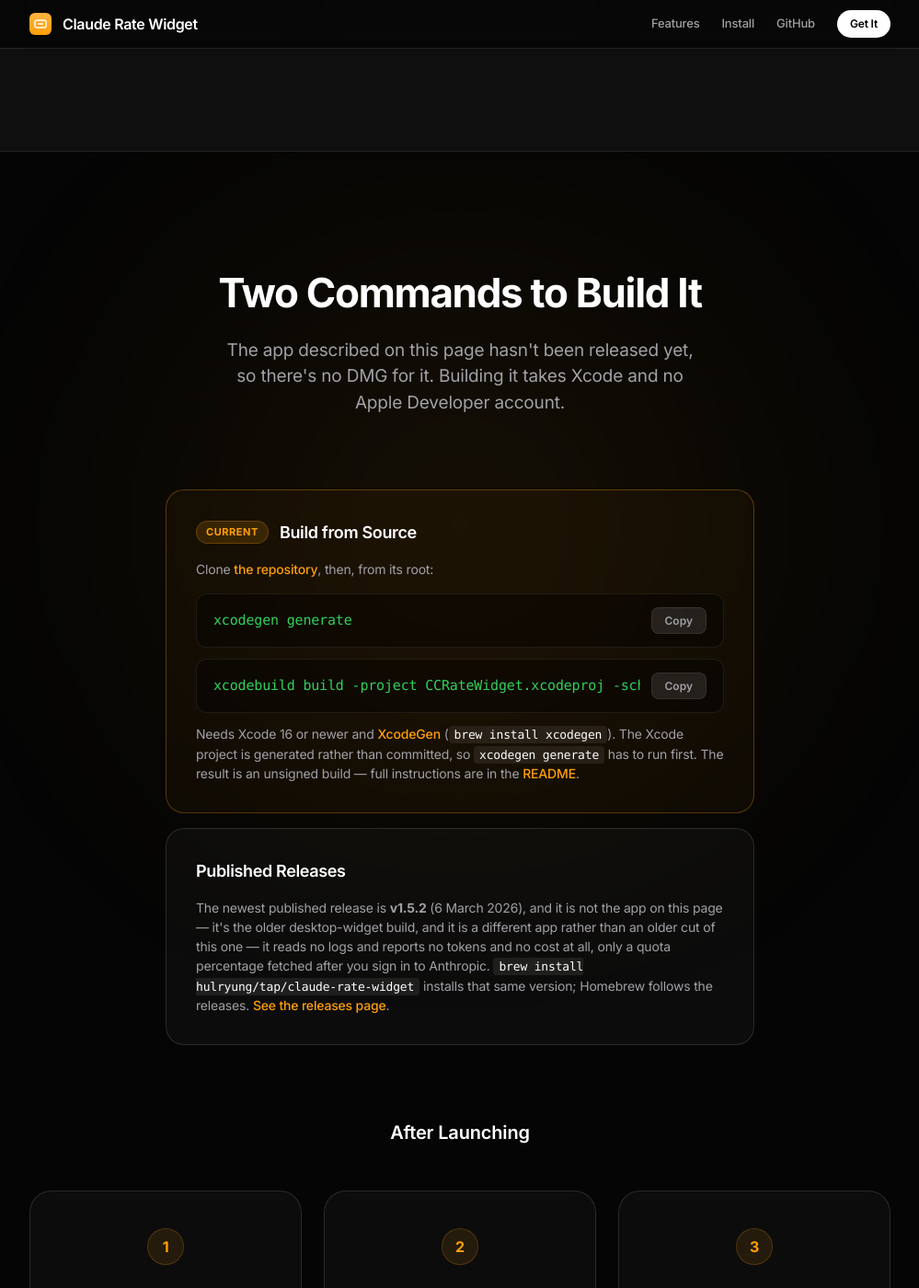
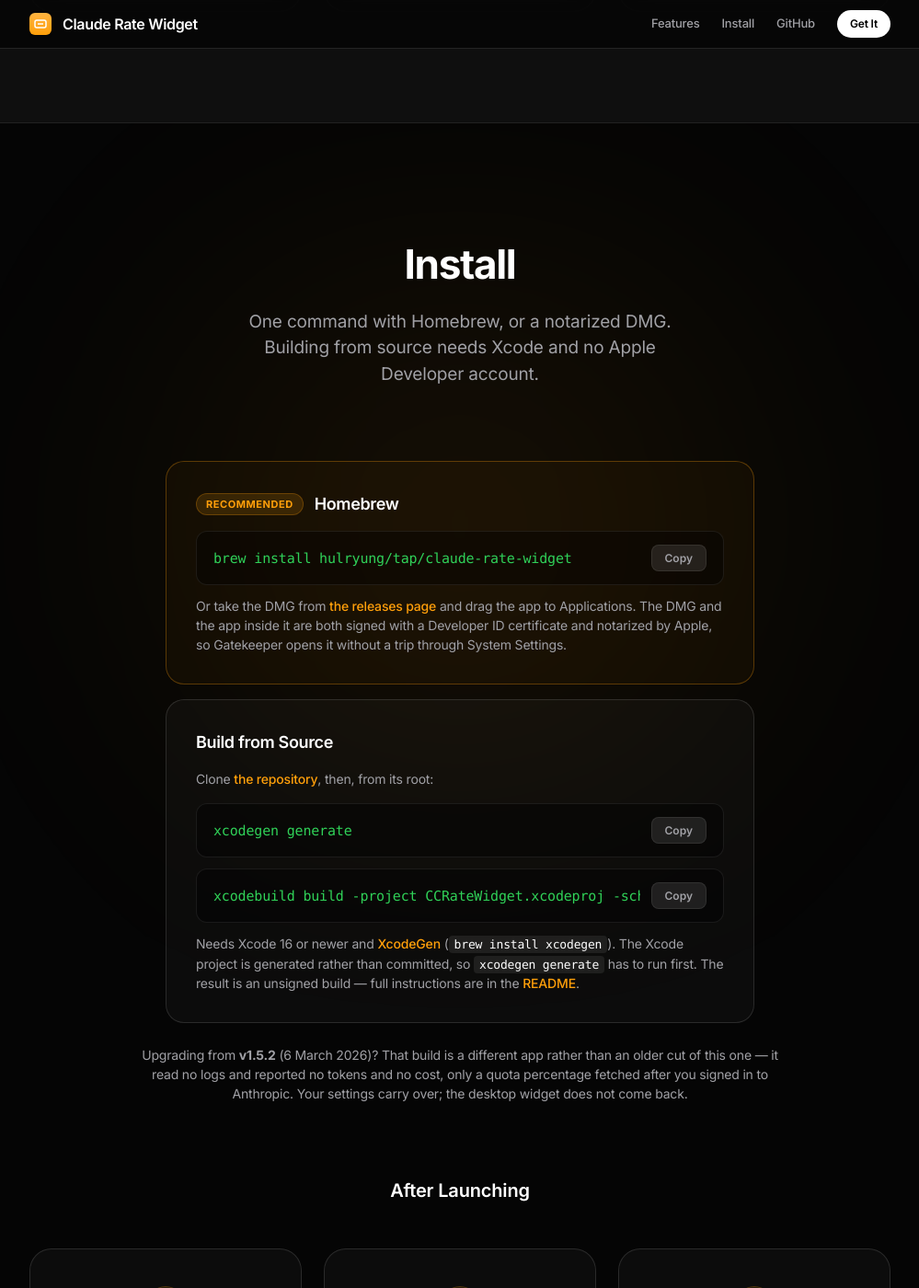
Before and after one commit to hulryung/cc-rate-widget, a Jekyll site: the page built from docs/index.html, in a window 1280 px wide and 1400 px high, scrolled down 3797 px. Shown: the whole window at 92% size, without its empty margins (140-1139 px from the left). Built offline with Jekyll 4.4.1, drawn with Linux system fonts in a browser that asks for light colours; some of the changed text lies outside the part shown.

Commit message:
docs: v1.8.0 ships — replace the build-from-source framing
The DMG is signed with the Developer ID certificate and notarized, and both
it and the app inside carry a stapled ticket, so the reason every document
said "there is no download" no longer holds. Verified under a simulated
quarantine attribute before this commit: spctl accepts the DMG and the app
as "Notarized Developer ID".

Install now leads with Homebrew and the DMG; building from source drops to
an alternative. The changelog stops describing v1.8.0 as source-only and
says plainly that it follows v1.5.2 directly, since v1.6 and v1.7 were never
published and what v1.7 introduced ships here too.

```diff
--- a/docs/index.html
+++ b/docs/index.html
@@ -31,7 +31,7 @@ description: Free, open-source macOS app that tracks your Claude Code token usag
     </div>
     <p class="hero-meta fade-in d4">
       Requires macOS 14.4 or later.<br>
-      The version described on this page has not been released yet — it builds from source in two commands. <a href="#install" style="color: var(--accent-orange); text-decoration: none;">What's published today</a>
+      Signed with a Developer ID certificate and notarized by Apple. <a href="#install" style="color: var(--accent-orange); text-decoration: none;">Install options</a>
     </p>
   </div>
 </section>
@@ -148,15 +148,27 @@ description: Free, open-source macOS app that tracks your Claude Code token usag
 <section class="installation" id="install">
   <div class="container">
     <div class="section-header">
-      <h2 class="fade-in">Two Commands to Build It</h2>
-      <p class="fade-in d1">The app described on this page hasn't been released yet, so there's no DMG for it. Building it takes Xcode and no Apple Developer account.</p>
+      <h2 class="fade-in">Install</h2>
+      <p class="fade-in d1">One command with Homebrew, or a notarized DMG. Building from source needs Xcode and no Apple Developer account.</p>
     </div>
 
     <div class="install-methods">
-      <!-- Build from source -->
+      <!-- Homebrew + DMG -->
       <div class="install-method primary fade-in d2">
         <div class="install-method-header">
-          <span class="install-badge recommended">Current</span>
+          <span class="install-badge recommended">Recommended</span>
+          <h3>Homebrew</h3>
+        </div>
+        <div class="install-code">
+          <code>brew install hulryung/tap/claude-rate-widget</code>
+          <button class="copy-btn" onclick="navigator.clipboard.writeText('brew install hulryung/tap/claude-rate-widget');this.textContent='Copied!';setTimeout(()=>this.textContent='Copy',1500)" aria-label="Copy command">Copy</button>
+        </div>
+        <p class="install-note">Or take the DMG from <a href="{{ site.download_url }}">the releases page</a> and drag the app to Applications. The DMG and the app inside it are both signed with a Developer ID certificate and notarized by Apple, so Gatekeeper opens it without a trip through System Settings.</p>
+      </div>
+
+      <!-- Build from source -->
+      <div class="install-method fade-in d3">
+        <div class="install-method-header">
           <h3>Build from Source</h3>
         </div>
         <p class="install-note" style="margin-bottom: 16px;">Clone <a href="{{ site.github_repo }}">the repository</a>, then, from its root:</p>
@@ -171,14 +183,9 @@ description: Free, open-source macOS app that tracks your Claude Code token usag
         <p class="install-note">Needs Xcode 16 or newer and <a href="https://github.com/yonaskolb/XcodeGen">XcodeGen</a> (<code>brew install xcodegen</code>). The Xcode project is generated rather than committed, so <code>xcodegen generate</code> has to run first. The result is an unsigned build — full instructions are in the <a href="{{ site.github_repo }}#build-from-source">README</a>.</p>
       </div>
 
-      <!-- Published releases -->
-      <div class="install-method fade-in d3">
-        <div class="install-method-header">
-          <h3>Published Releases</h3>
-        </div>
-        <p class="install-note">The newest published release is <strong>v1.5.2</strong> (6 March 2026), and it is not the app on this page — it's the older desktop-widget build, and it is a different app rather than an older cut of this one — it reads no logs and reports no tokens and no cost at all, only a quota percentage fetched after you sign in to Anthropic. <code>brew install hulryung/tap/claude-rate-widget</code> installs that same version; Homebrew follows the releases. <a href="{{ site.download_url }}">See the releases page</a>.</p>
-      </div>
     </div>
+
+    <p class="install-note" style="max-width: 720px; margin: 24px auto 0; text-align: center;">Upgrading from <strong>v1.5.2</strong> (6 March 2026)? That build is a different app rather than an older cut of this one — it read no logs and reported no tokens and no cost, only a quota percentage fetched after you signed in to Anthropic. Your settings carry over; the desktop widget does not come back.</p>
 
     <div class="section-header" style="margin-top: 80px; margin-bottom: 48px;">
       <h3 class="fade-in" style="font-size: 20px; font-weight: 600;">After Launching</h3>
```
Also changed, not shown: README.md.
